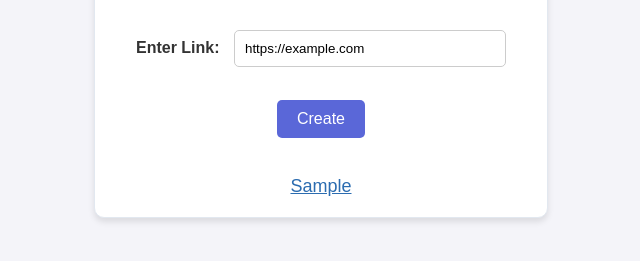
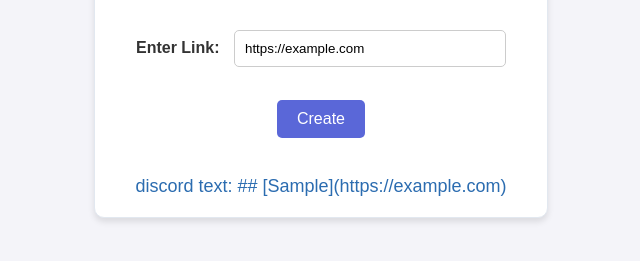
Before and after one commit to usernameman12/Text2Link, a plain HTML site: page index.html in a window 1280 px wide. Both pictures are taken after typing "Sample", "https://example.com" into the empty fields and a click on the button "Create". Shown: the part 361-622 px from the top of the page, without its empty margins (319-959 px from the left). Drawn offline with Linux system fonts and the light colour scheme.

Commit message:
Update index.html

```diff
--- a/index.html
+++ b/index.html
@@ -53,14 +53,9 @@
 
         #output {
             color: #2b6cb0;
-            text-decoration: underline;
-            cursor: pointer;
             font-size: 18px;
             margin-top: 20px;
-        }
-
-        #output:hover {
-            color: #2c5282;
+            white-space: pre-wrap; /* Ensures new lines display properly */
         }
 
         .container {
@@ -84,27 +79,19 @@
         <br><br>
         <button onclick="createRedirect()">Create</button>
         <br><br>
-        <div id="output" onclick="redirect()"></div>
+        <div id="output"></div>
     </div>
 
     <script>
-        let redirectUrl = "#";
-
         function createRedirect() {
             const text = document.getElementById('text').value;
             const link = document.getElementById('link').value;
 
             if (text && link) {
-                document.getElementById('output').textContent = text;
-                redirectUrl = link;
+                const formattedOutput = `discord text: ## [${text}](${link})`;
+                document.getElementById('output').textContent = formattedOutput;
             } else {
                 alert('Please enter both text and a valid link.');
-            }
-        }
-
-        function redirect() {
-            if (redirectUrl !== "#") {
-                window.location.href = redirectUrl;
             }
         }
     </script>
```
